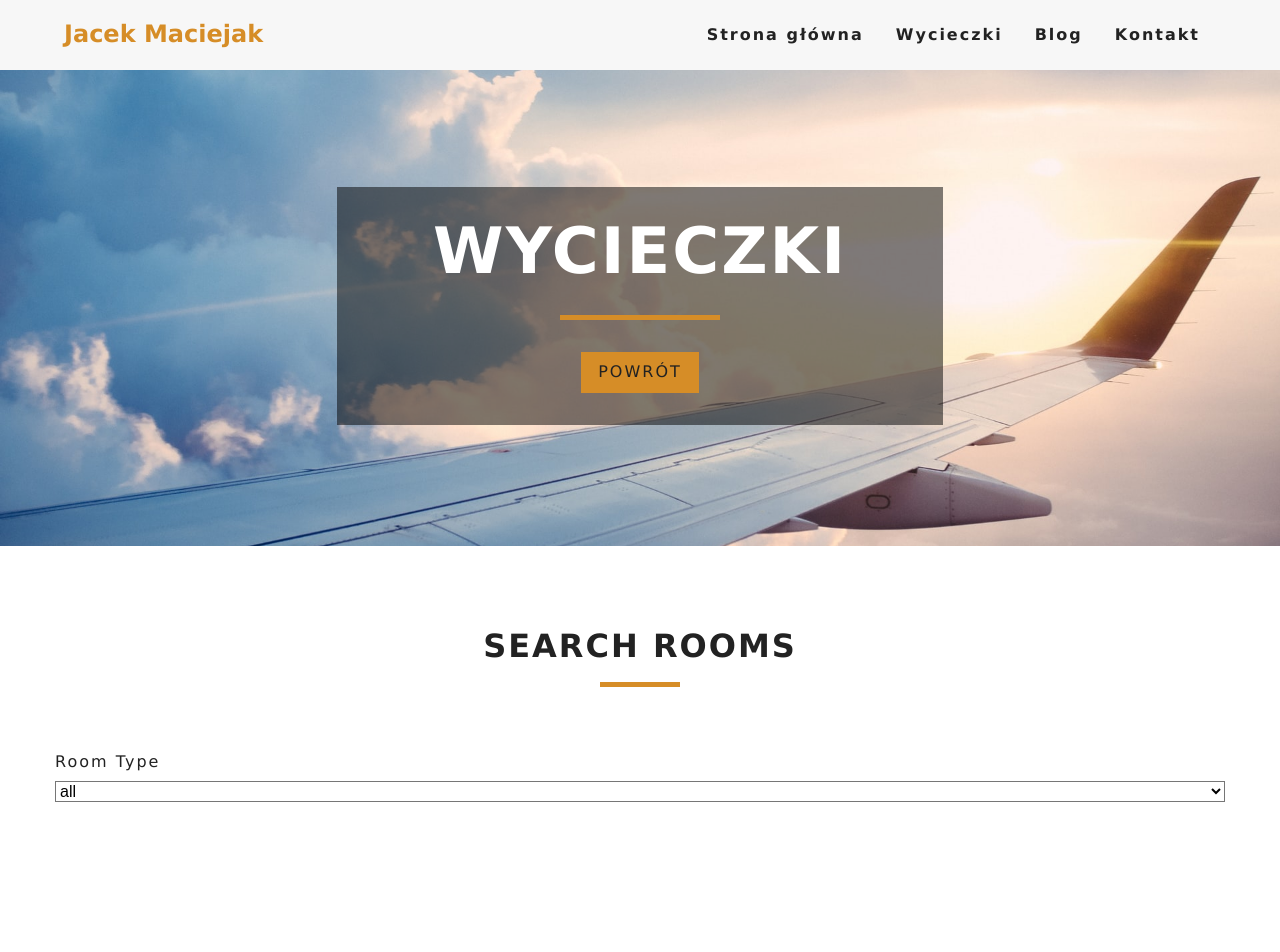
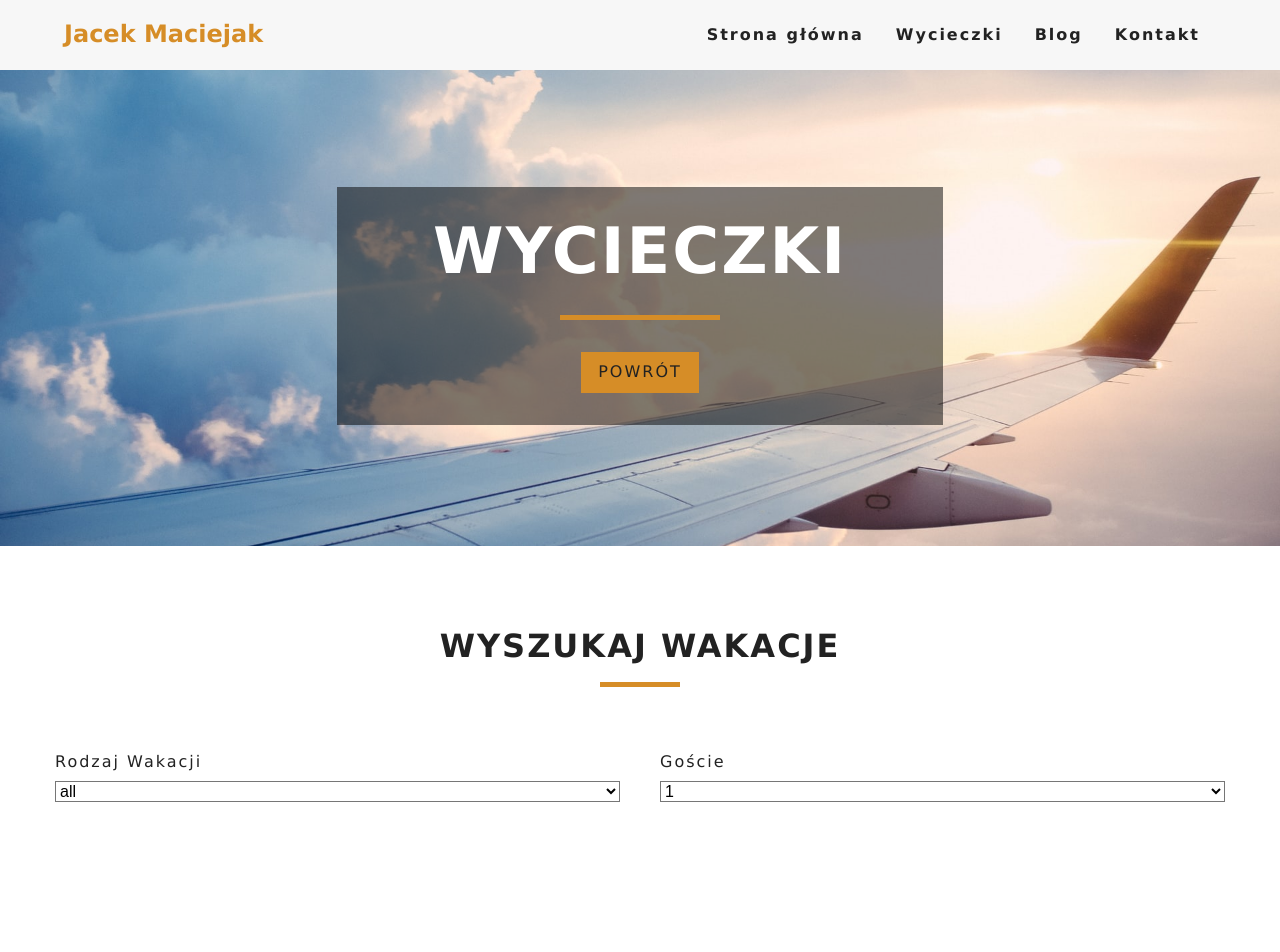
Before and after one commit to jacekmaciejak/Dream-holidays, a React (Create React App) app: page /rooms in a window 1280 px wide. Shown: the top 952 px of the page. Built offline with nearby package versions, Linux system fonts and the light colour scheme.

Commit message:
Capacity filter has been added

```diff
--- a/src/components/RoomsContainer/RoomsFilter/RoomsFilter.js
+++ b/src/components/RoomsContainer/RoomsFilter/RoomsFilter.js
@@ -20,15 +20,25 @@ function RoomsFilter({ rooms }) {
     types = types.map((item, index) => {
         return <option value={item} key={index}>{item}</option>
     })
+    let people = getUnique(rooms, 'capacity')
+    people = people.map((item, index) => {
+        return <option value={item} key={index}>{item}</option>
+    })
 
     return (
         <section className='filter-container'>
-            <Title title='search rooms' />
+            <Title title='wyszukaj wakacje' />
             <form className="filter-form">
                 <div className="form-group">
-                    <label htmlFor="type">room type</label>
+                    <label htmlFor="type">Rodzaj wakacji</label>
                     <select name="type" id="type" value={type} onChange={handleChange} className="form-control">
                         {types}
+                    </select>
+                </div>
+                <div className="form-group">
+                    <label htmlFor="capacity">Goście</label>
+                    <select name="capacity" id="capacity" value={capacity} onChange={handleChange} className="form-control">
+                        {people}
                     </select>
                 </div>
             </form>
--- a/src/context.js
+++ b/src/context.js
@@ -65,11 +65,19 @@ class RoomProvider extends Component {
   }
   filterRooms = () => {
     let { rooms, type, capacity, price, minSize, maxSize, breakfast, pets } = this.state;
+    //all the rooms
     let tempRooms = [...rooms]
-
+    //transform values
+    capacity = parseInt(capacity)
+    //filter by type
     if (type !== 'all') {
       tempRooms = tempRooms.filter(room => room.type === type)
     }
+    //filter by capacity
+    if (capacity !== 1) {
+      tempRooms = tempRooms.filter(room => room.capacity >= capacity)
+    }
+    //
     this.setState({
       sortedRooms: tempRooms
     })
```
